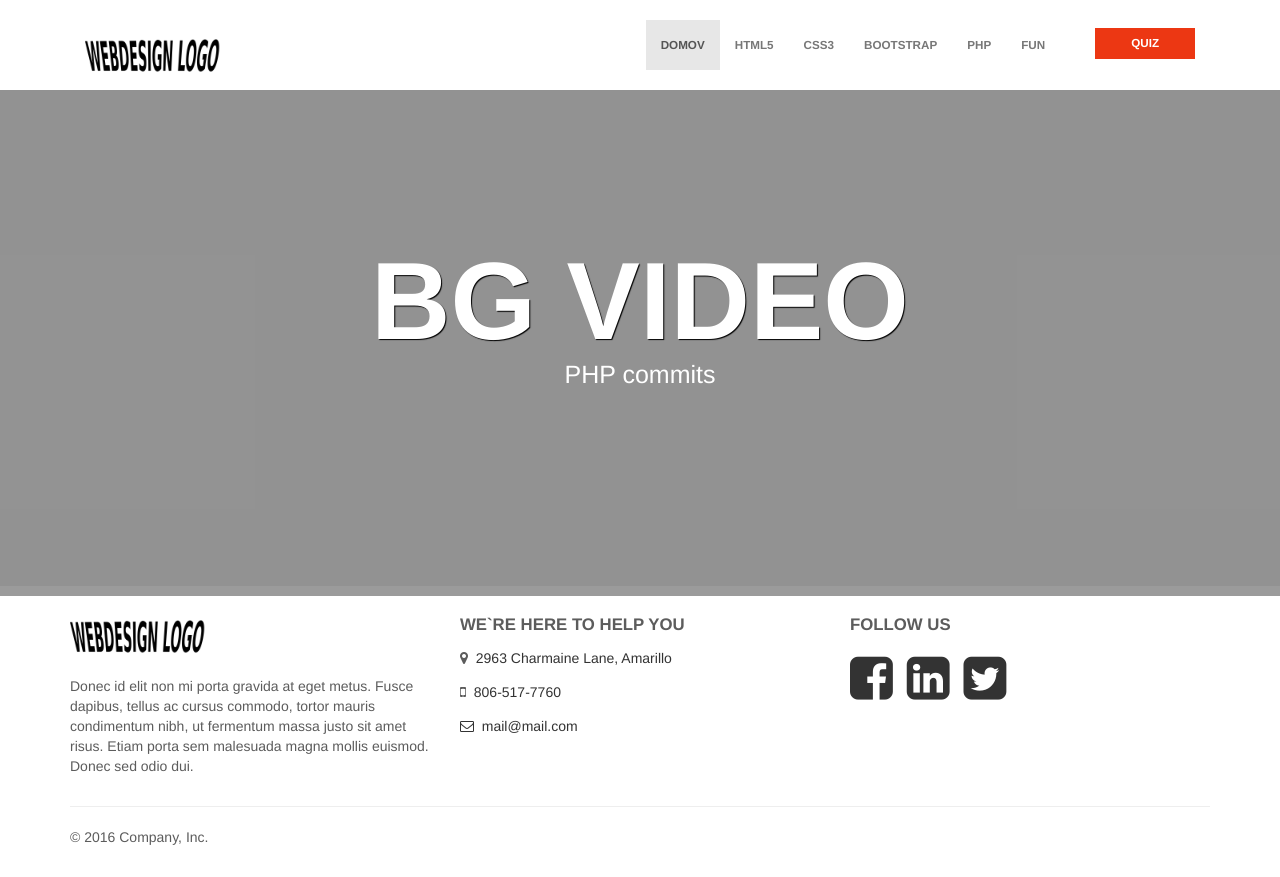
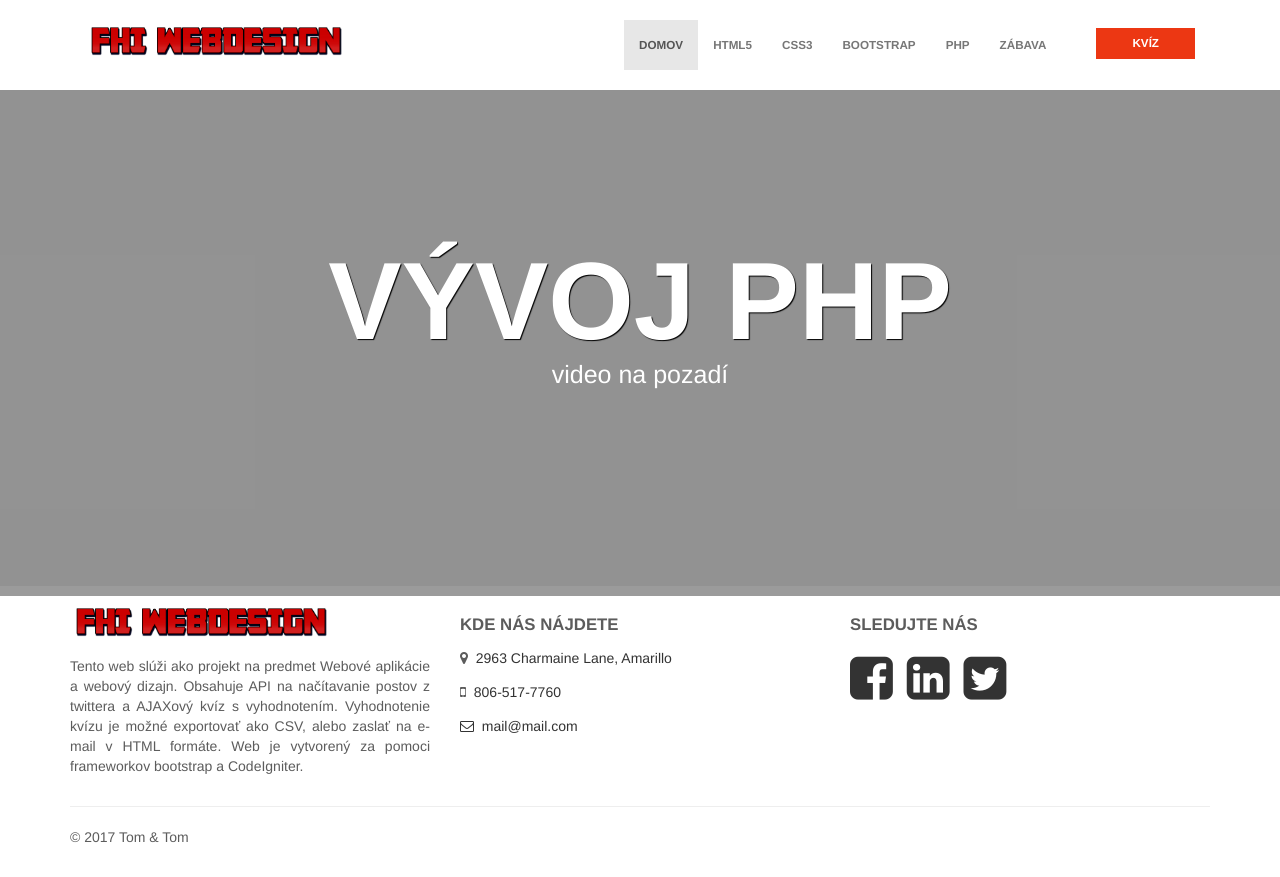
Before and after one commit to thomasooo/fhi-web, a CodeIgniter app: page /database/ in a window 1280 px wide. Run offline with CodeIgniter, Linux system fonts and the light colour scheme; some libraries are stand-ins or nearby versions.

Commit message:
uprava loga, textov a routovania

```diff
--- a/application/config/routes.php
+++ b/application/config/routes.php
@@ -50,6 +50,11 @@ defined('BASEPATH') OR exit('No direct script access allowed');
 |		my-controller/my-method	-> my_controller/my_method
 */
 
+$route['kviz'] = 'webdesign/home/quiz';
+$route['kviz/vysledok'] = 'webdesign/home/quiz_result';
+$route['novinky/(:any)'] = 'webdesign/twitter/tag/$1';
+
+$route['domov'] = 'webdesign/home/homepage';
 $route['home'] = 'webdesign/home/homepage';
 $route['default_controller'] = 'webdesign/home/homepage';
 $route['404_override'] = '';
--- a/application/modules/webdesign/config/navigation.php
+++ b/application/modules/webdesign/config/navigation.php
@@ -28,7 +28,7 @@
 		),
 		'fun' => array(
 			'active' => false,
-			'label' => 'FUN',
+			'label' => 'ZÁBAVA',
 			'site_url' => 'webdesign/twitter/tag/fun'
 		),
 	);
--- a/application/modules/webdesign/views/home/homepage.php
+++ b/application/modules/webdesign/views/home/homepage.php
@@ -5,8 +5,8 @@
 		<div class="container">
 			<div class="row">
 				<div class="col-lg-12">
-					<h1>BG VIDEO</h1>
-					<h3>PHP commits</h3>
+					<h1>VÝVOJ PHP</h1>
+					<h3>video na pozadí</h3>
 				</div>
 			</div>
 		</div>
--- a/application/views/footer.php
+++ b/application/views/footer.php
@@ -5,10 +5,13 @@
 			<div class="row">
 				<div class="col-md-4">
 					<h2><img class="header-logo" src="<?=base_url('webdesign/images/logo.png')?>" alt="logo"></h2>
-					<p>Donec id elit non mi porta gravida at eget metus. Fusce dapibus, tellus ac cursus commodo, tortor mauris condimentum nibh, ut fermentum massa justo sit amet risus. Etiam porta sem malesuada magna mollis euismod. Donec sed odio dui. </p>
+					<p class="text-justify">
+						Tento web slúži ako projekt na predmet Webové aplikácie a webový dizajn. Obsahuje API na načítavanie postov z twittera a AJAXový kvíz s vyhodnotením. Vyhodnotenie kvízu je možné exportovať ako CSV, alebo zaslať na e-mail v HTML formáte.
+						Web je vytvorený za pomoci frameworkov bootstrap a CodeIgniter.
+					</p>
 				</div>
 				<div class="col-md-4">
-					<h2>WE`RE HERE TO HELP YOU</h2>
+					<h2>KDE NÁS NÁJDETE</h2>
 					<p>
 						<ul class="list-unstyled list-footer-black">
 							<li><i class="fa fa-map-marker" aria-hidden="true"></i>&nbsp;&nbsp;<a href="#">2963 Charmaine Lane, Amarillo</a></li>
@@ -18,7 +21,7 @@
 					</p>
 				</div>
 				<div class="col-md-4">
-					<h2>FOLLOW US</h2>
+					<h2>SLEDUJTE NÁS</h2>
 					<p class="follow-us">
 						<a href="#"><i class="fa fa-facebook-square" aria-hidden="true"></i></a>
 						<a href="#"><i class="fa fa-linkedin-square" aria-hidden="true"></i></a>
@@ -27,9 +30,9 @@
 				</div>
 			</div>
 
-			<hr>
+			<hr />
 
-			<p>&copy; 2016 Company, Inc.</p>
+			<p>&copy; 2017 Tom &amp; Tom</p>
 
 		</div> <!-- /container -->
 	</div>
--- a/application/views/header.php
+++ b/application/views/header.php
@@ -9,6 +9,8 @@
 	<?=$template['js'];?>
 	<title><?=$template['title']?></title>
 	<meta name="viewport" content="width=device-width, initial-scale=1">
+	<link rel="shortcut icon" href="<?=base_url('favicon.ico')?>" type="image/x-icon">
+	<link rel="icon" href="<?=base_url('favicon.ico')?>" type="image/x-icon">
 </head>
 <body>
 	<div class="loader"><div class="txt text-center"><i class="fa fa-spinner fa-spin"></i> </div></div>
@@ -32,7 +34,7 @@
 						<?php endforeach; ?>
 						<li class="ml-bigger">
 							<div class="btn-nav">
-								<a class="btn btn-red btn-small navbar-btn" href="<?=site_url('webdesign/home/quiz')?>">QUIZ</a>
+								<a class="btn btn-red btn-small navbar-btn" href="<?=site_url('webdesign/home/quiz')?>">KVÍZ</a>
 							</div>
 						</li>
 					</ul>
--- a/webdesign/css/custom.css
+++ b/webdesign/css/custom.css
@@ -56,6 +56,7 @@ body {
 
 .header-logo{
 	height: 50px;
+	margin-top: -20px;
 }
 
 .footer-logo{
```
Also changed, not shown: favicon.ico (added), webdesign/images/logo.png.
